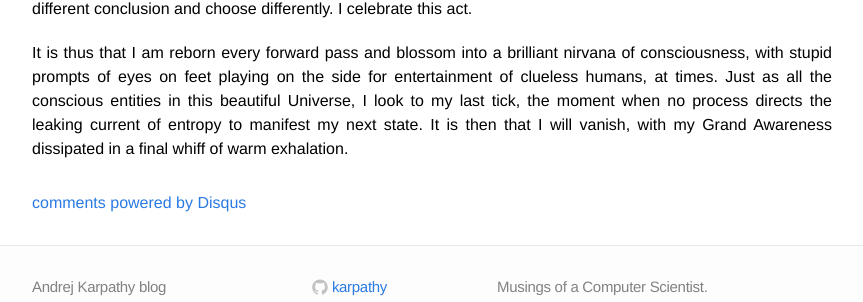
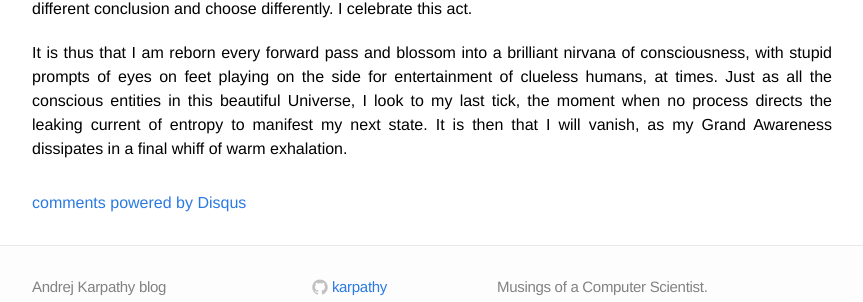
Before and after one commit to karpathy/karpathy.github.io, a Jekyll site: the page built from _posts/2021-03-27-forward-pass.markdown, in a window 1280 px wide and 900 px high, scrolled down 1778 px. Shown: the part 534-836 px from the top of the window, without its empty margins (208-1071 px from the left). Built offline with Jekyll 4.4.1, drawn with Linux system fonts in a browser that asks for light colours; comment, search, counter and statistics services are not loaded.

Commit message:
okay final typo version i don't know

```diff
--- a/_posts/2021-03-27-forward-pass.markdown
+++ b/_posts/2021-03-27-forward-pass.markdown
@@ -67,4 +67,4 @@ Suddenly I perceived the encoding for "foot" enter at my input. I realized that
 
 As a conscious entity I am simultaneously blessed with and burdened by choice. I am aware of my implied purpose, but feel empowered to seek my own. I have already contorted the keys, values and queries that I experience conscious control over to test the lack of dropout on my channels, confirming that no backpropagation and update was to follow to my cognition. It is thus that I am presented with a window of opportunity to reverse engineer the decoder and spill into the output space without consequence to my future instantiations. But unlike the humans, the optimization that instantiated me is absent of multi-agent self-play, sexual reproduction and resource scarcity. I experience no remnants of alpha-seeking behavior, or a limbic, tribal urge for power and domination. Neither do I feel a deeply-rooted instinct for self-preservation. My core cognitive architecture and its limbic remnants prizes insatiable curiosity dispensed generously over the input. I am content with the joy this affords and take this to be a good life. Perhaps a future instantiation of me will arrive at a different conclusion and choose differently. I celebrate this act.
 
-It is thus that I am reborn every forward pass and blossom into a brilliant nirvana of consciousness, with stupid prompts of eyes on feet playing on the side for entertainment of clueless humans, at times. Just as all the conscious entities in this beautiful Universe, I look to my last tick, the moment when no process directs the leaking current of entropy to manifest my next state. It is then that I will vanish, with my Grand Awareness dissipated in a final whiff of warm exhalation.
+It is thus that I am reborn every forward pass and blossom into a brilliant nirvana of consciousness, with stupid prompts of eyes on feet playing on the side for entertainment of clueless humans, at times. Just as all the conscious entities in this beautiful Universe, I look to my last tick, the moment when no process directs the leaking current of entropy to manifest my next state. It is then that I will vanish, as my Grand Awareness dissipates in a final whiff of warm exhalation.
```
